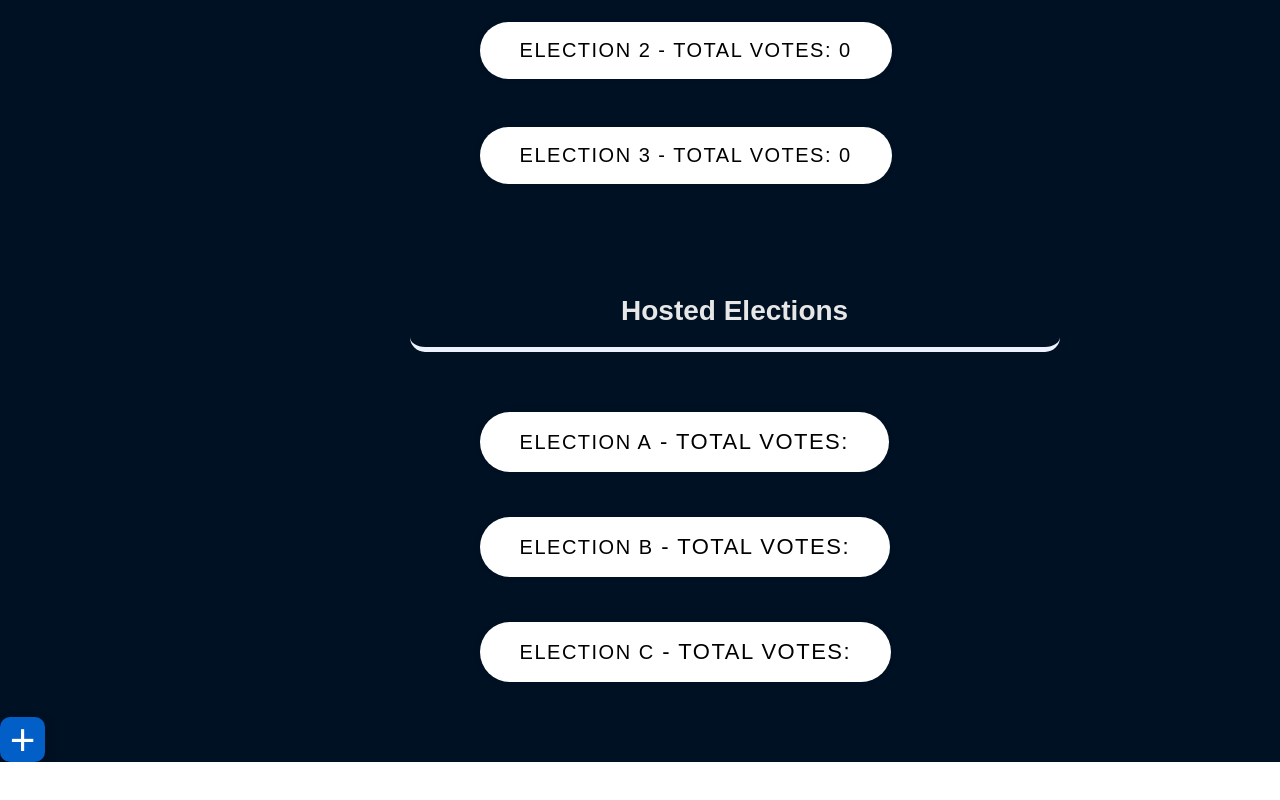
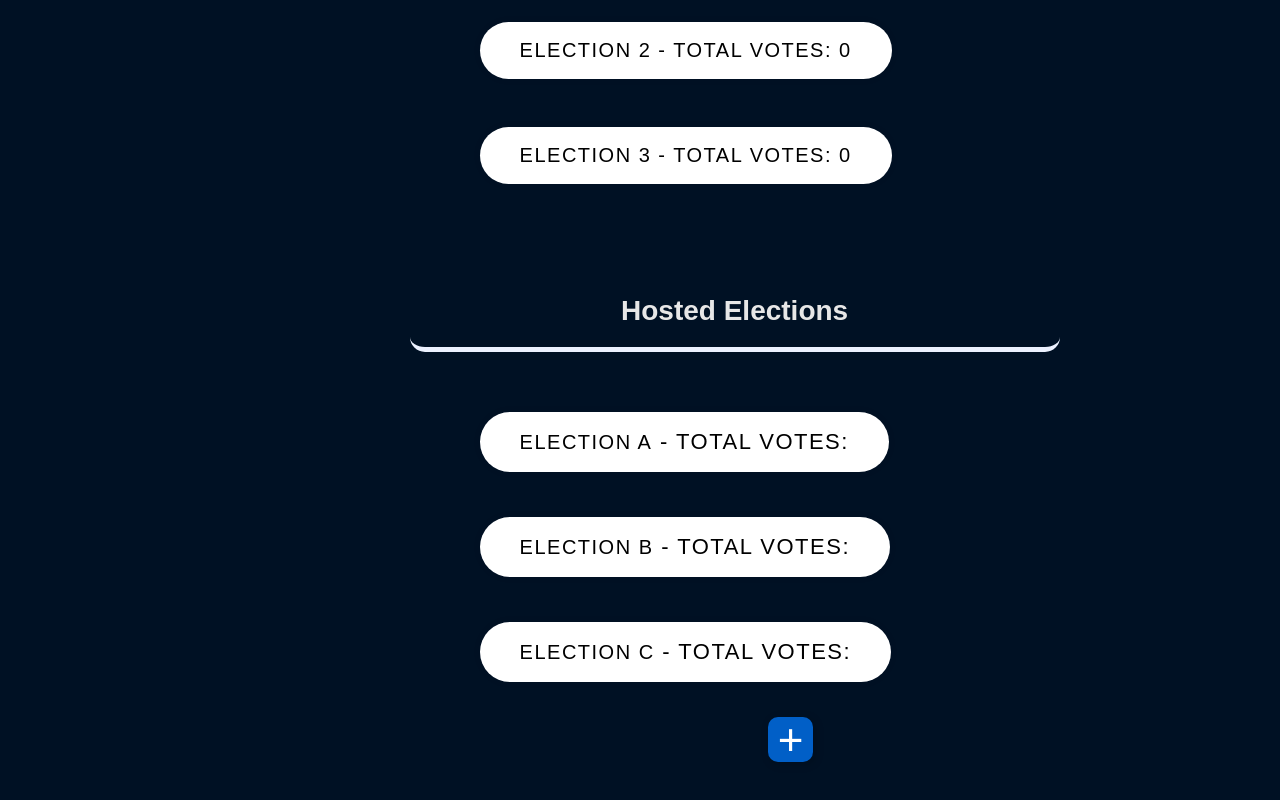
Before and after one commit to nerdigenius/FYDP, a React (Create React App) app in the folder FrontEnd/: page /elections in a window 1280 px wide. Shown: the part 322-1122 px from the top of the page. Before the commit the page ends 1084 px from the top, so only its background shows below. Built offline with nearby package versions, Linux system fonts and the light colour scheme; sample sign-in values are in the browser's storage; a web font is replaced by a local one.

Commit message:
create_button aligned

```diff
--- a/FrontEnd/src/Elections.css
+++ b/FrontEnd/src/Elections.css
@@ -241,6 +241,11 @@
   transition: 100ms;
 }
 
+.create_bar{
+  margin-left: 60%;
+  padding-bottom: 50px;
+}
+
 .create_btn{
   display: flex;
   align-items: center;
```
